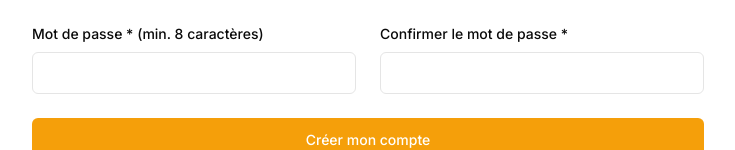
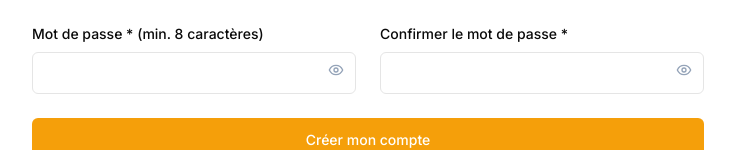
Before and after one commit to agencybenweb/SMB, a Next.js app: page /auth/register in a window 1280 px wide. Shown: the part 500-650 px from the top of the page, without its empty margins (272-1007 px from the left). Built offline with nearby package versions, Linux system fonts and the light colour scheme.

Commit message:
Add password visibility toggle on login and register pages

```diff
--- a/app/auth/login/page.tsx
+++ b/app/auth/login/page.tsx
@@ -5,13 +5,14 @@ import { signIn } from "next-auth/react";
 import { useRouter, useSearchParams } from "next/navigation";
 import Link from "next/link";
 import { Button } from "@/components/ui/button";
-import { Loader2, ArrowLeft, Mail, Lock, ShieldCheck } from "lucide-react";
+import { Loader2, ArrowLeft, Mail, Lock, ShieldCheck, Eye, EyeOff } from "lucide-react";
 
 function LoginContent() {
   const router = useRouter();
   const searchParams = useSearchParams();
   const [error, setError] = useState<string | null>(null);
   const [loading, setLoading] = useState(false);
+  const [showPassword, setShowPassword] = useState(false);
   const [formData, setFormData] = useState({
     email: "",
     password: "",
@@ -131,14 +132,26 @@ function LoginContent() {
                 <div className="relative">
                   <Lock className="absolute left-3 top-2.5 h-4 w-4 text-slate-400" />
                   <input
-                    type="password"
+                    type={showPassword ? "text" : "password"}
                     required
                     value={formData.password}
                     onChange={(e) => setFormData({ ...formData, password: e.target.value })}
-                    className="flex h-10 w-full rounded-md border border-input bg-background pl-10 px-3 py-2 text-sm ring-offset-background file:border-0 file:bg-transparent file:text-sm file:font-medium placeholder:text-muted-foreground focus-visible:outline-none focus-visible:ring-2 focus-visible:ring-ring focus-visible:ring-offset-2 disabled:cursor-not-allowed disabled:opacity-50"
+                    className="flex h-10 w-full rounded-md border border-input bg-background pl-10 pr-10 px-3 py-2 text-sm ring-offset-background file:border-0 file:bg-transparent file:text-sm file:font-medium placeholder:text-muted-foreground focus-visible:outline-none focus-visible:ring-2 focus-visible:ring-ring focus-visible:ring-offset-2 disabled:cursor-not-allowed disabled:opacity-50"
                     placeholder="••••••••"
                     disabled={loading}
                   />
+                  <button
+                    type="button"
+                    onClick={() => setShowPassword(!showPassword)}
+                    className="absolute right-3 top-2.5 text-slate-400 hover:text-slate-600 dark:hover:text-slate-300 transition-colors"
+                    tabIndex={-1}
+                  >
+                    {showPassword ? (
+                      <EyeOff className="h-4 w-4" />
+                    ) : (
+                      <Eye className="h-4 w-4" />
+                    )}
+                  </button>
                 </div>
               </div>
             </div>
--- a/app/auth/register/page.tsx
+++ b/app/auth/register/page.tsx
@@ -4,11 +4,14 @@ import { useState } from "react";
 import { useRouter } from "next/navigation";
 import Link from "next/link";
 import { Button } from "@/components/ui/button";
+import { Eye, EyeOff } from "lucide-react";
 
 export default function RegisterPage() {
   const router = useRouter();
   const [error, setError] = useState<string | null>(null);
   const [loading, setLoading] = useState(false);
+  const [showPassword, setShowPassword] = useState(false);
+  const [showConfirmPassword, setShowConfirmPassword] = useState(false);
   const [formData, setFormData] = useState({
     email: "",
     password: "",
@@ -178,29 +181,49 @@ export default function RegisterPage() {
               <label htmlFor="password" className="block text-sm font-medium mb-2">
                 Mot de passe * (min. 8 caractères)
               </label>
+              <div className="relative">
                 <input
-                type="password"
+                  type={showPassword ? "text" : "password"}
                   id="password"
                   required
                   value={formData.password}
                   onChange={(e) => setFormData({ ...formData, password: e.target.value })}
-                className="w-full px-4 py-2 border rounded-md focus:ring-2 focus:ring-primary focus:border-transparent"
+                  className="w-full px-4 py-2 pr-10 border rounded-md focus:ring-2 focus:ring-primary focus:border-transparent"
                   disabled={loading}
                 />
+                <button
+                  type="button"
+                  onClick={() => setShowPassword(!showPassword)}
+                  className="absolute right-3 top-2.5 text-slate-400 hover:text-slate-600 transition-colors"
+                  tabIndex={-1}
+                >
+                  {showPassword ? <EyeOff className="h-4 w-4" /> : <Eye className="h-4 w-4" />}
+                </button>
+              </div>
             </div>
             <div>
               <label htmlFor="confirmPassword" className="block text-sm font-medium mb-2">
                 Confirmer le mot de passe *
               </label>
+              <div className="relative">
                 <input
-                type="password"
+                  type={showConfirmPassword ? "text" : "password"}
                   id="confirmPassword"
                   required
                   value={formData.confirmPassword}
                   onChange={(e) => setFormData({ ...formData, confirmPassword: e.target.value })}
-                className="w-full px-4 py-2 border rounded-md focus:ring-2 focus:ring-primary focus:border-transparent"
+                  className="w-full px-4 py-2 pr-10 border rounded-md focus:ring-2 focus:ring-primary focus:border-transparent"
                   disabled={loading}
                 />
+                <button
+                  type="button"
+                  onClick={() => setShowConfirmPassword(!showConfirmPassword)}
+                  className="absolute right-3 top-2.5 text-slate-400 hover:text-slate-600 transition-colors"
+                  tabIndex={-1}
+                >
+                  {showConfirmPassword ? <EyeOff className="h-4 w-4" /> : <Eye className="h-4 w-4" />}
+                </button>
+              </div>
             </div>
           </div>
 
```
Lines whose indentation alone changed are shown as unchanged.
